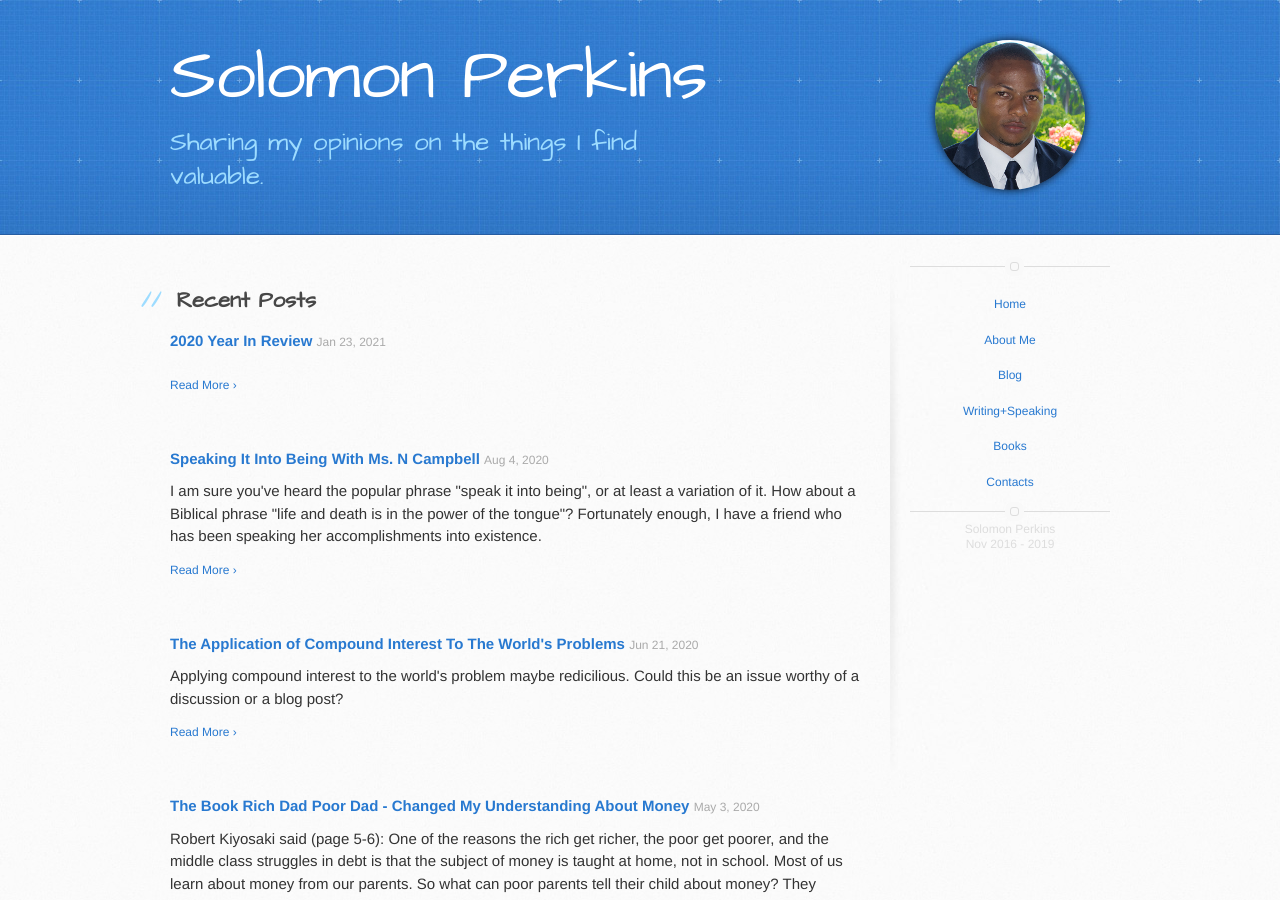
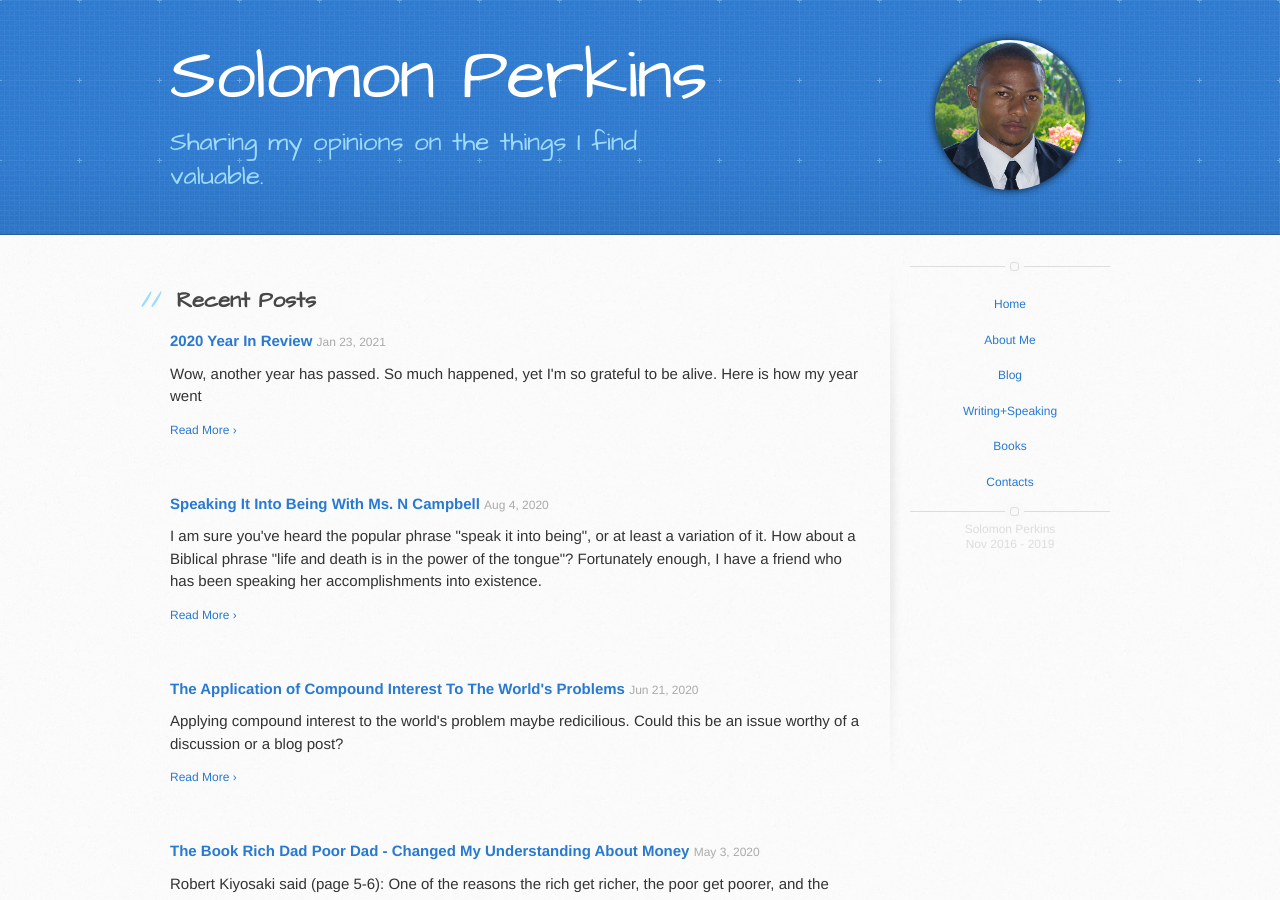
Before and after one commit to SolomonPerkins/solomonperkins.github.io, a Jekyll site: the page built from index.html, in a window 1280 px wide and 900 px high. Built offline with Jekyll 4.4.1, drawn with Linux system fonts in a browser that asks for light colours; the list of posts is cut into pages by our own code.

Commit message:
Add introduction

```diff
--- a/_posts/2021-01-23-2020-Year-In-Review.md
+++ b/_posts/2021-01-23-2020-Year-In-Review.md
@@ -5,7 +5,7 @@ tags: grateful gifts
 date: 2021-01-23
 read_time: 7 min
 header_image: /images/blog/2020-year.jpg
-introduction:
+introduction: Wow, another year has passed. So much happened, yet I'm so grateful to be alive. Here is how my year went
 ---
 
 
```
